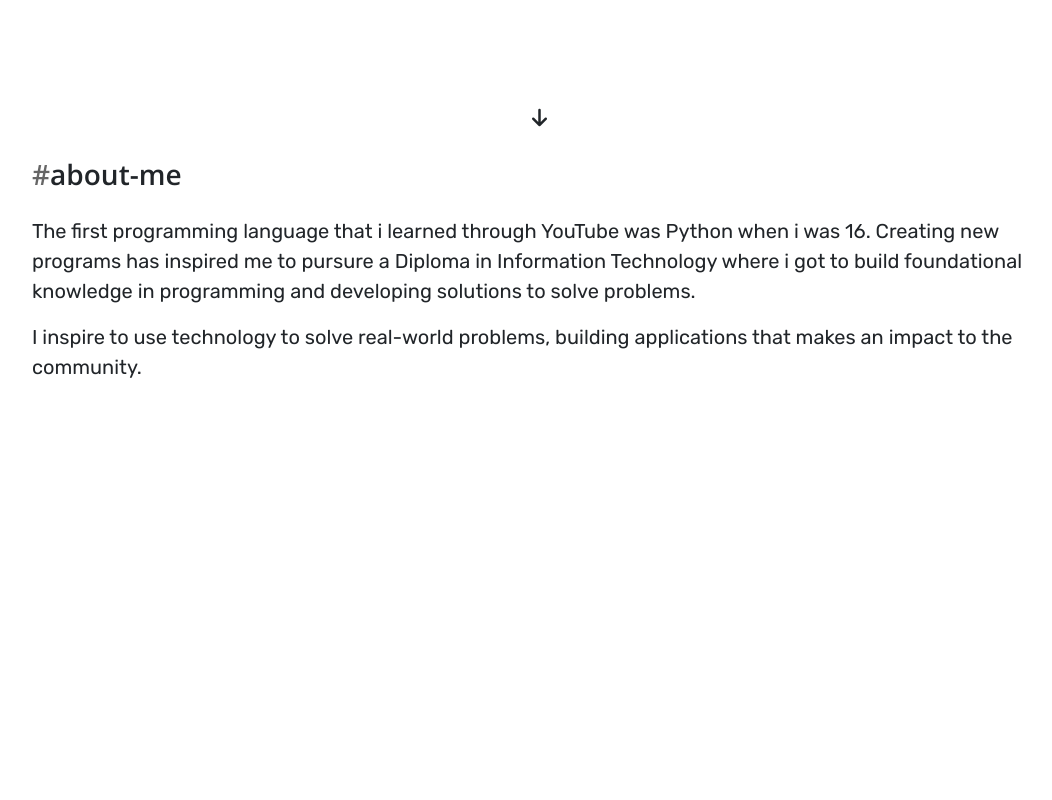
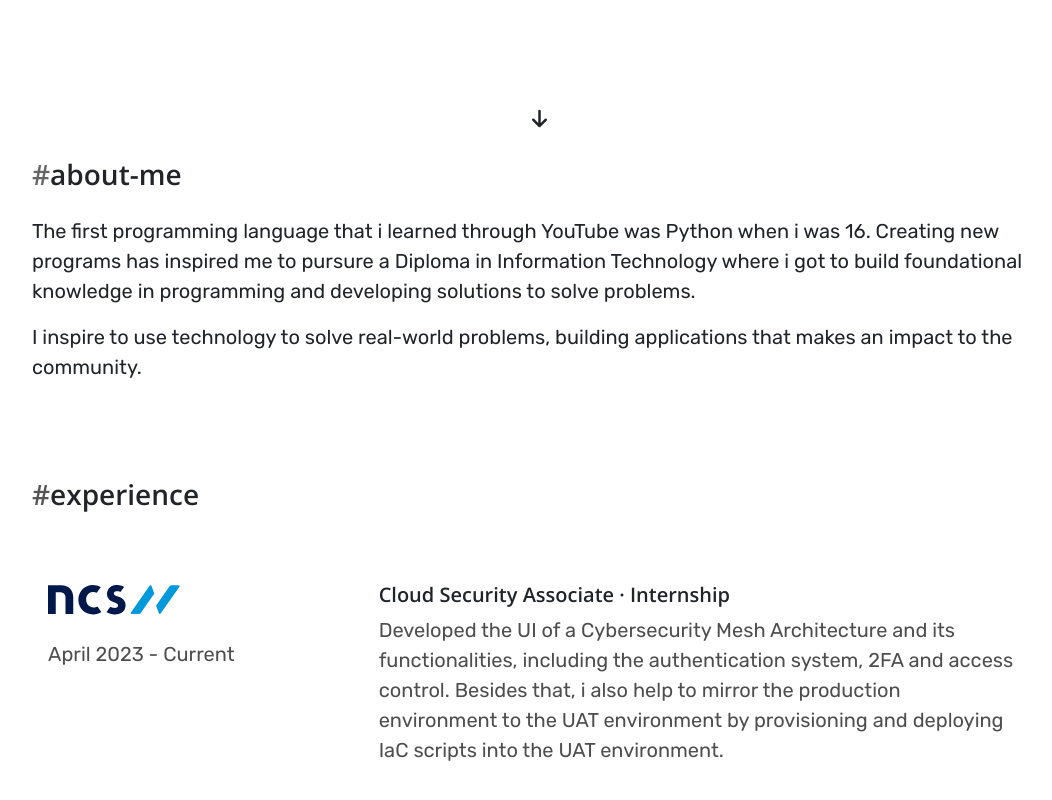
Before and after one commit to jadenlohh/portfolio, a React (Create React App) app: page / in a window 1280 px wide. Shown: the part 650-1450 px from the top of the page, without its empty margins (108-1160 px from the left). Before the commit the page ends 1056 px from the top, so only its background shows below. Built offline with nearby package versions, Linux system fonts and the light colour scheme; the HTML template or start-up script is replaced by a standard one.

Commit message:
feat: add experience component

```diff
--- a/src/App.js
+++ b/src/App.js
@@ -2,6 +2,7 @@ import './App.css';
 import AboutMe from './components/AboutMe';
 import Hero from './components/Hero';
 import Navbar from './components/Navbar';
+import Experience from './components/experience/Experience';
 
 function App() {
   return (
@@ -10,6 +11,7 @@ function App() {
         <Navbar />
         <Hero />
         <AboutMe />
+        <Experience />
       </div>
     </div>
   );
--- a/src/components/Navbar.jsx
+++ b/src/components/Navbar.jsx
@@ -7,6 +7,7 @@ const Navbar = () => {
     <nav className='navbar justify-content-center py-5'>
       <a className='mx-2 px-2' href='/'>Home</a>
       <a className='mx-2 px-2' href='#about-me'>About me</a>
+      <a className='mx-2 px-2' href='#experience'>Experience</a>
       <a className='mx-2 px-2' href='#projects'>Projects</a>
     </nav>
   )
--- /dev/null
+++ b/src/components/experience/Experience.jsx
@@ -0,0 +1,14 @@
+import React from 'react';
+import '../../styles/experience.css';
+import ExperienceItem from './ExperienceItem';
+
+const Experience = () => {
+  return (
+    <div className='container py-5 my-5' id='experience'>
+      <h3 className='mb-4'><span style={{color: '#555'}}>#</span>experience</h3>
+      <ExperienceItem />
+    </div>
+  )
+}
+
+export default Experience
--- /dev/null
+++ b/src/components/experience/ExperienceItem.jsx
@@ -0,0 +1,26 @@
+import React from 'react';
+import NCSLogo from '../../image/NCS-Logo.png';
+
+const ExperienceItem = () => {
+  return (
+    <div className='experience-item px-3 py-5'>
+        <div className='row'>
+          <div className='col-4'>
+            <img src={NCSLogo} />
+            <p className='mt-4 experience-date'>April 2023 - Current</p>
+          </div>
+          <div className='col-8'>
+            <h5>Cloud Security Associate · Internship</h5>
+            <p className='experience-description'>
+              Developed the UI of a Cybersecurity Mesh Architecture and its functionalities, including
+              the authentication system, 2FA and access control. Besides that, i also help to mirror the
+              production environment to the UAT environment by provisioning and deploying IaC scripts into
+              the UAT environment.
+            </p>
+          </div>
+        </div>
+      </div>
+  )
+}
+
+export default ExperienceItem
--- /dev/null
+++ b/src/styles/experience.css
@@ -0,0 +1,7 @@
+h5 {
+  font-family: 'Open Sans', sans-serif;
+}
+
+.experience-date, .experience-description {
+  color: #4e4e4e;
+}
```
Also changed, not shown: src/image/NCS-Logo.png (added).
